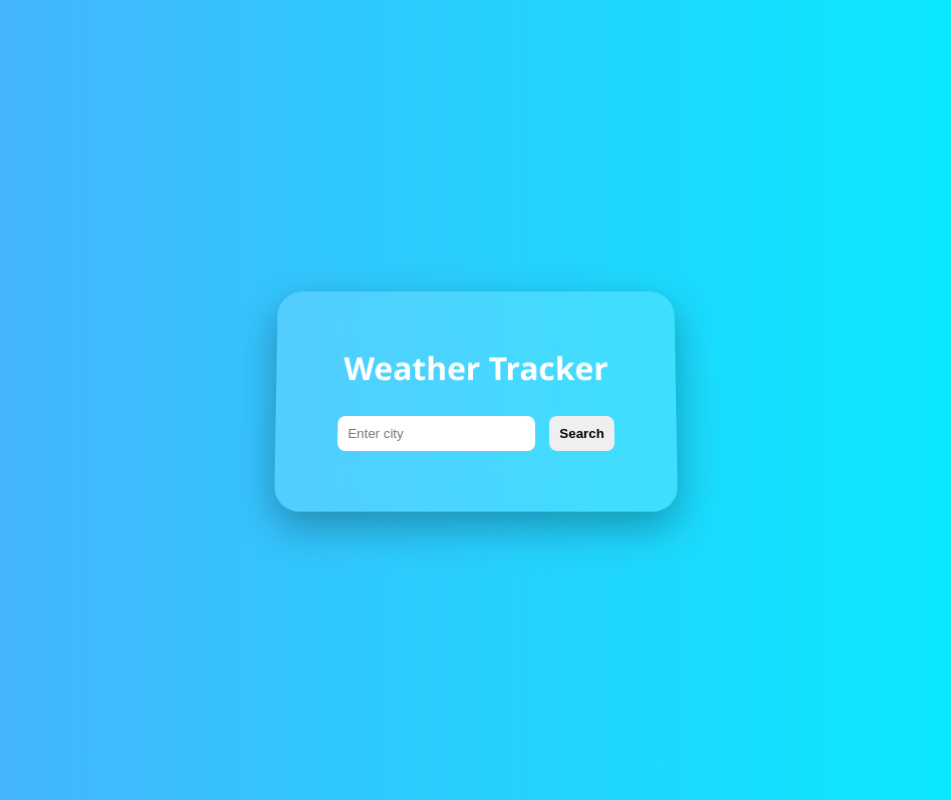
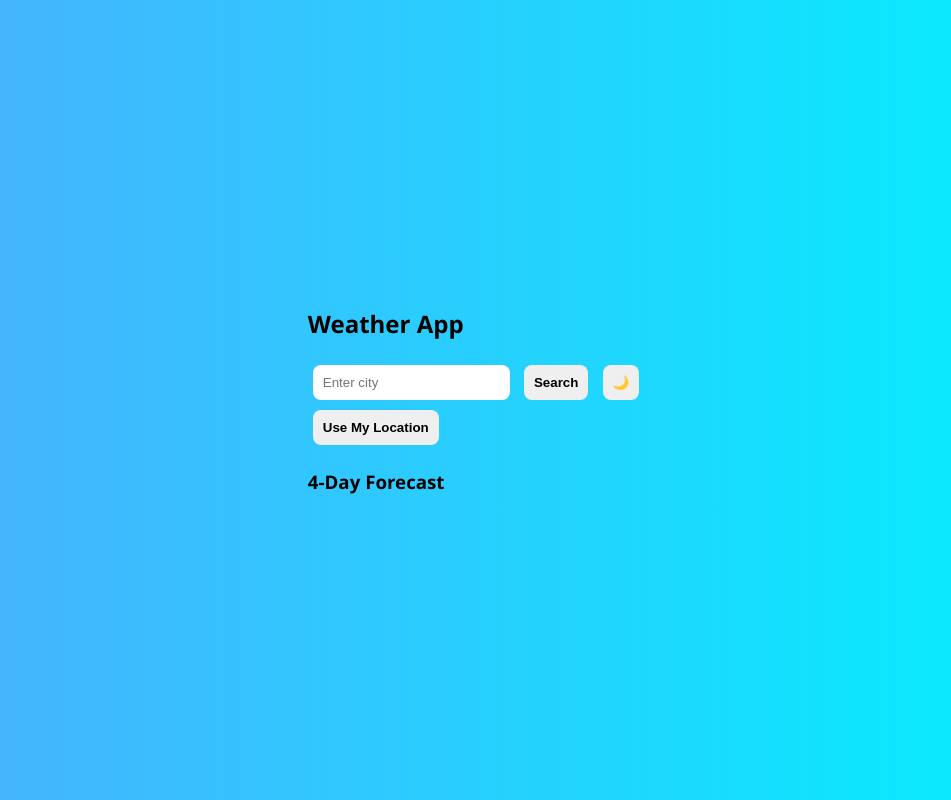
Before and after one commit to Devansh-18155/Weather_app, a plain HTML site: page index.html in a window 1280 px wide. Shown: the whole page, without its empty margins (164-1115 px from the left). Drawn offline with Linux system fonts and the light colour scheme.

Commit message:
Update index.html

```diff
--- a/index.html
+++ b/index.html
@@ -1,35 +1,36 @@
 <!DOCTYPE html>
 <html lang="en">
 <head>
-    <meta charset="UTF-8">
-    <title>Simple Weather App</title>
-    <link rel="stylesheet" href="style.css">
+  <meta charset="UTF-8">
+  <meta name="viewport" content="width=device-width, initial-scale=1.0">
+  <title>Weather App</title>
+  <link rel="stylesheet" href="style.css">
 </head>
 <body>
- <body>
 
-<div id="weatherEffects"></div>
+<div class="rain" id="rain"></div>
 
-<div class="weather-container">
-    <h1>Weather Tracker</h1>
+<div class="container">
+  <h2>Weather App</h2>
 
-    <div class="search-box">
-        <input type="text" id="cityInput" placeholder="Enter city">
-        <button onclick="getWeather()">Search</button>
-    </div>
+  <div class="top-controls">
+    <input type="text" id="cityInput" placeholder="Enter city">
+    <button id="searchBtn">Search</button>
+    <button id="darkToggle">🌙</button>
+  </div>
 
-    <div class="weather-info">
-        <h2 id="cityName"></h2>
-        <p id="temperature"></p>
-        <p id="description"></p>
-        <p id="humidity"></p>
-        <p id="wind"></p>
-    </div>
+  <button id="locationBtn" class="location-btn">
+    Use My Location
+  </button>
+
+  <div class="weather-card" id="weatherCard"></div>
+
+  <h3 class="forecast-title">4-Day Forecast</h3>
+  <div class="forecast" id="forecast"></div>
+
+  <p class="error" id="error"></p>
 </div>
 
 <script src="script.js"></script>
 </body>
-
-    <script src="script.js"></script>
-</body>
 </html>
```
